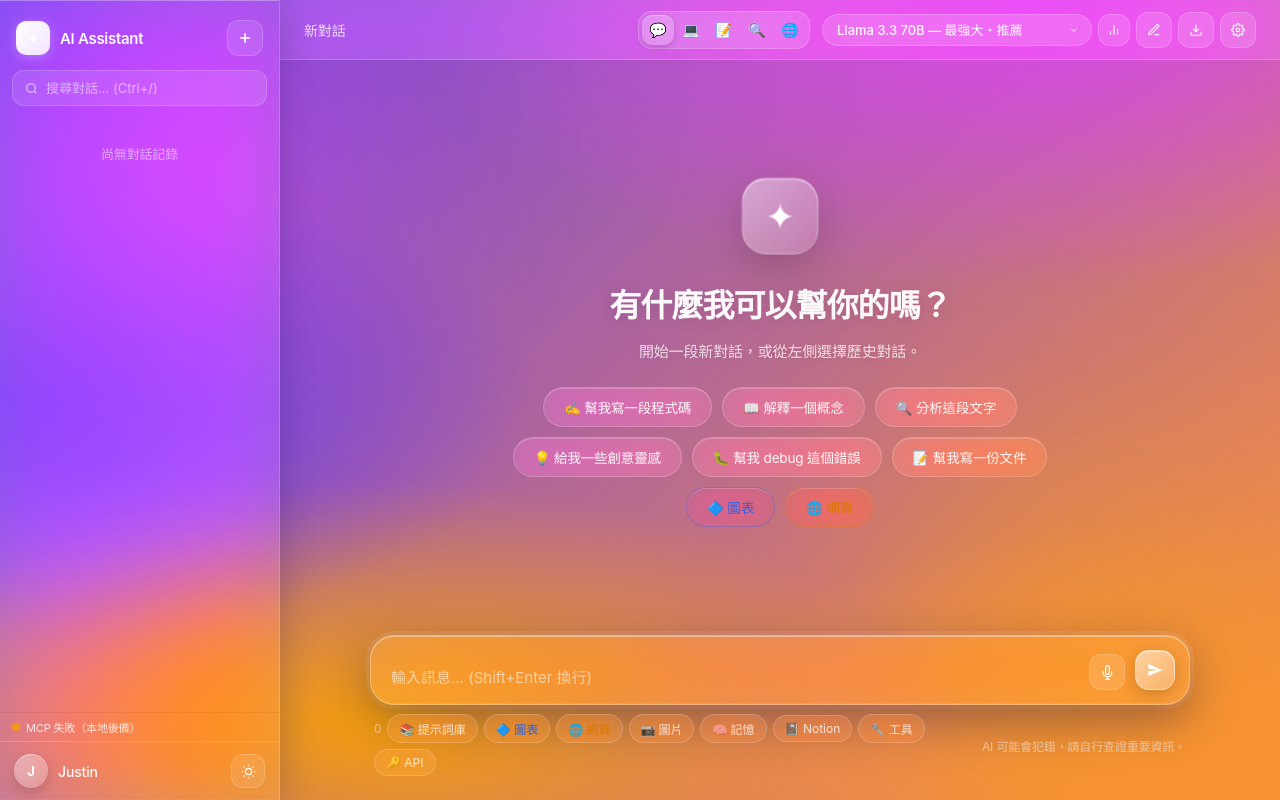
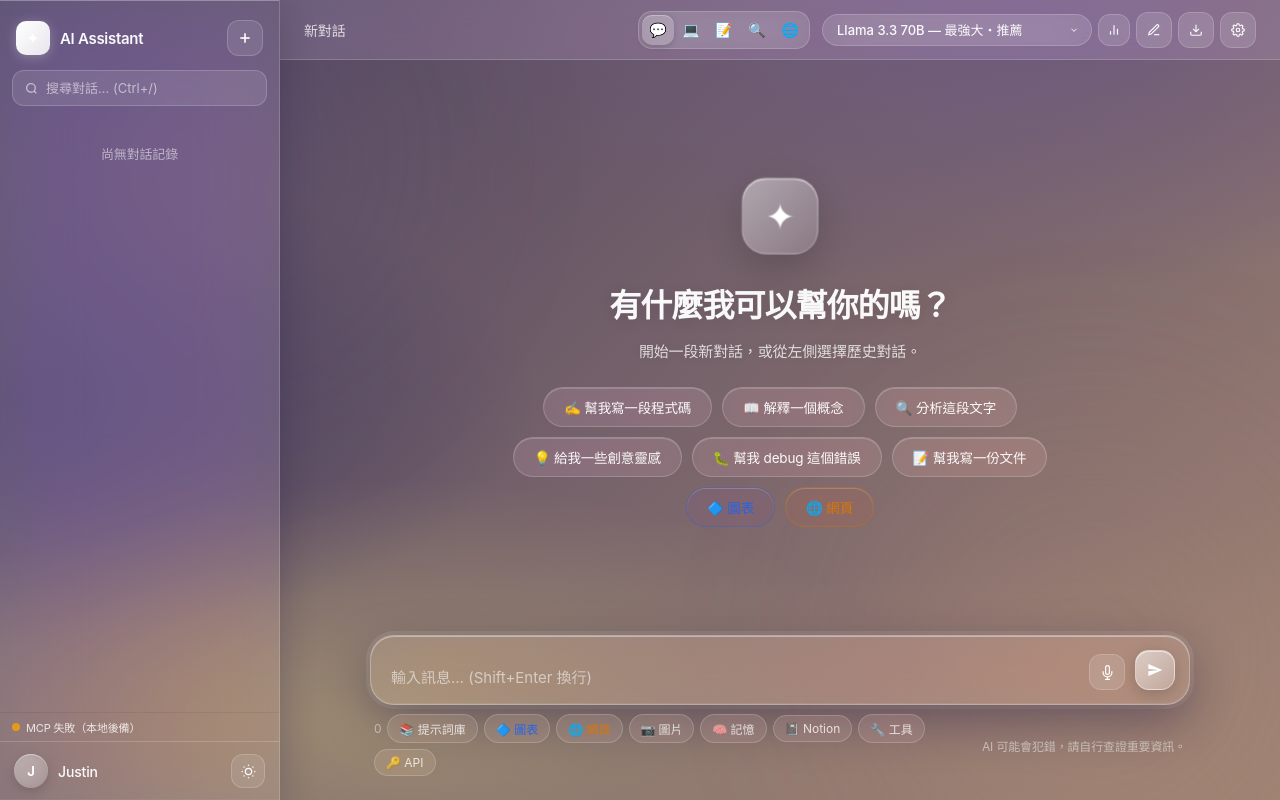
Before and after one commit to justin999-tech/GenAI_LLM1, a Flask app: page / in a window 1280 px wide. Run offline with Flask 3, Linux system fonts and the light colour scheme; data that the repository does not hold is empty; some libraries are stand-ins or nearby versions; some web fonts are replaced.

Commit message:
Tone down the gradient — desaturated dusk palette so icons stay visible
The original purple→pink→orange gradient was beautiful but too saturated;
white icons would disappear into the bright pink/orange zones.

- Light mode: muted indigo → dusty plum → warm taupe → soft sand
- Dark mode: near-black indigo → deep plum → charcoal espresso → walnut
- Floating aurora orbs: opacity 0.55→0.30, blur 80→100px (atmospheric
  rather than spotlight)

Co-Authored-By: Claude Opus 4.7 (1M context) <noreply@anthropic.com>

```diff
--- a/static/style.css
+++ b/static/style.css
@@ -8,11 +8,12 @@
 
 /* ════════════════ TOKENS ════════════════ */
 :root {
-    /* Vibrant gradient backdrop (purple → pink → orange) */
-    --bg-grad-1:  #6b3df0;
-    --bg-grad-2:  #d946ef;
-    --bg-grad-3:  #fb923c;
-    --bg-grad-4:  #f59e0b;
+    /* Soft, muted gradient backdrop — Vision Pro "dusk" tones.
+       Desaturated on purpose so light/white icons remain visible. */
+    --bg-grad-1:  #4a4060;   /* muted indigo  */
+    --bg-grad-2:  #6e5a7e;   /* dusty plum    */
+    --bg-grad-3:  #a08374;   /* warm taupe    */
+    --bg-grad-4:  #9c8a72;   /* soft sand     */
 
     /* Glass panel tints — semi-transparent white over the gradient */
     --bg:           transparent;
@@ -61,10 +62,10 @@
 /* ════════════════ DARK MODE ════════════════ */
 /* Same glass language, just deeper backdrop */
 body.dark {
-    --bg-grad-1:  #1e1b4b;
-    --bg-grad-2:  #6b21a8;
-    --bg-grad-3:  #be185d;
-    --bg-grad-4:  #9f1239;
+    --bg-grad-1:  #1a1830;   /* near-black indigo */
+    --bg-grad-2:  #2c2541;   /* deep plum         */
+    --bg-grad-3:  #40342f;   /* charcoal espresso */
+    --bg-grad-4:  #2a2520;   /* deep walnut       */
 
     --sidebar:      rgba(255, 255, 255, 0.06);
     --surface:      rgba(255, 255, 255, 0.05);
@@ -137,8 +138,8 @@ body::after {
     content: "";
     position: fixed;
     border-radius: 50%;
-    filter: blur(80px);
-    opacity: 0.55;
+    filter: blur(100px);
+    opacity: 0.30;
     pointer-events: none;
     z-index: 0;
     will-change: transform;
@@ -152,7 +153,7 @@ body::before {
 body::after {
     width: 600px; height: 600px;
     bottom: -160px; right: -120px;
-    background: radial-gradient(circle, var(--bg-grad-4) 0%, transparent 70%);
+    background: radial-gradient(circle, var(--bg-grad-3) 0%, transparent 70%);
     animation: drift2 28s ease-in-out infinite alternate;
 }
 @keyframes drift1 {
```
